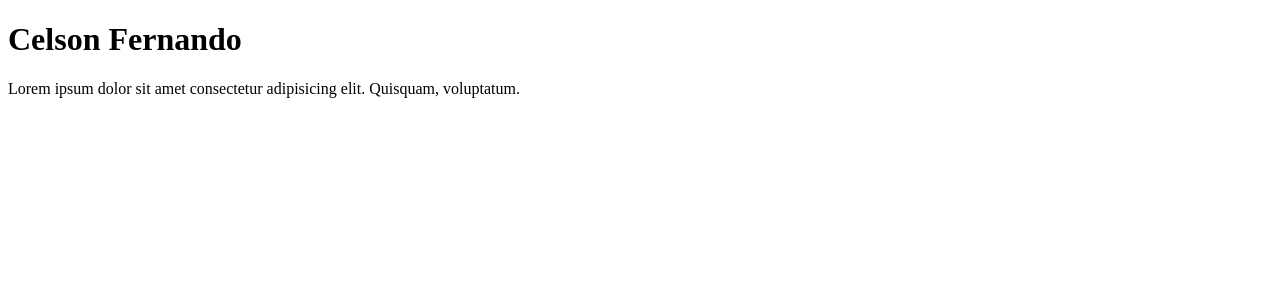
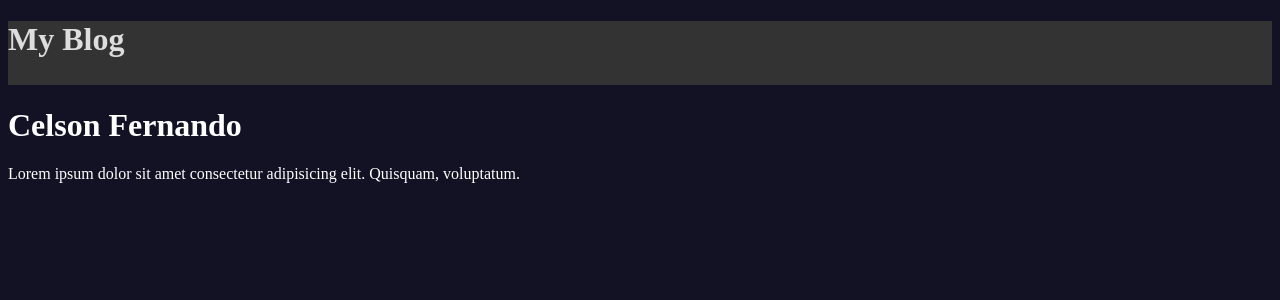
Before and after one commit to CelsonF/01-fundamentals-reactjs, a React (Vite) app: page / in a window 1280 px wide. Shown: the top 300 px of the page. Built offline with nearby package versions, Linux system fonts and the light colour scheme.

Commit message:
create css modules

```diff
--- a/src/App.jsx
+++ b/src/App.jsx
@@ -1,14 +1,17 @@
 import { Post } from "./components/Post"
+import { Header } from "./components/Header"
 
+import "./assets/css/global.css"
 
 export function App() {
   return (
-    <>
+    <div>
+      <Header/>
       <Post
         author="Celson Fernando"
         content="Lorem ipsum dolor sit amet consectetur adipisicing elit. Quisquam, voluptatum."
       />
 
-    </>
+    </div>
   )
 }
--- /dev/null
+++ b/src/assets/css/global.css
@@ -0,0 +1,4 @@
+body {
+    background-color:#121224;
+    color: #fff;
+}
--- /dev/null
+++ b/src/components/Header.jsx
@@ -0,0 +1,9 @@
+import styles from './Header.module.css';
+
+export function Header () {
+    return (
+        <header className={styles.header}>
+            <h1>My Blog</h1>
+        </header>
+    );
+}
--- /dev/null
+++ b/src/components/Header.module.css
@@ -0,0 +1,5 @@
+.header {
+    background-color: #333;
+    height: 4rem;
+    color: #ddd;
+}
```
